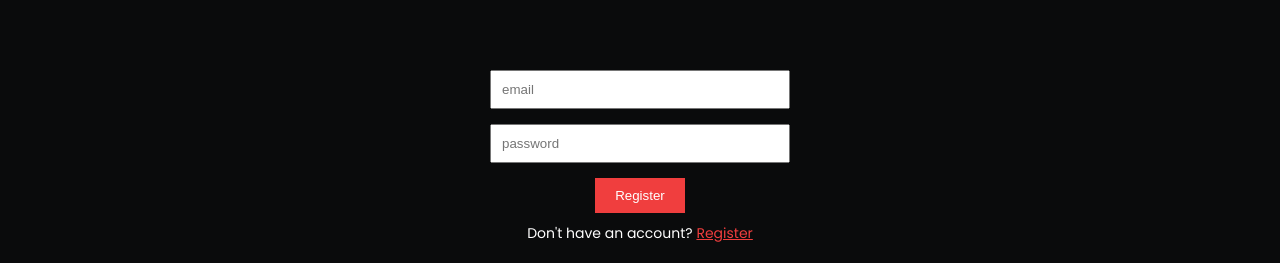
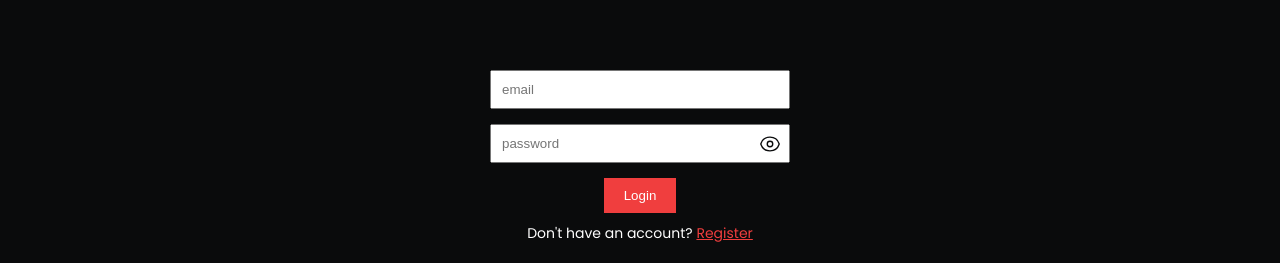
Before and after one commit to okorojames/streamflix, a React (Vite) app: page /login in a window 1280 px wide. Shown: the part 257-520 px from the top of the page. Built offline with nearby package versions, Linux system fonts and the light colour scheme.

Commit message:
made final corrections, All movies page still under developement

```diff
--- /dev/null
+++ b/src/contexts/AuthContext.jsx
@@ -0,0 +1,19 @@
+import { createContext, useState } from "react";
+
+export const AuthContext = createContext();
+const AuthContextProvider = ({ children }) => {
+  // global states
+  const [passwordType, setPasswordType] = useState(true);
+  // global function
+  const changePassType = () => {
+    setPasswordType(!passwordType);
+  };
+  return (
+    <AuthContext.Provider value={{ passwordType, changePassType }}>
+      {" "}
+      {children}{" "}
+    </AuthContext.Provider>
+  );
+};
+
+export default AuthContextProvider;
--- a/src/index.css
+++ b/src/index.css
@@ -358,6 +358,7 @@ nav {
   border: 0;
   background: var(--red-one);
   color: var(--light-one);
+  cursor: pointer;
 }
 .register_footer {
   margin-top: 1rem;
@@ -366,6 +367,20 @@ nav {
 .register_footer a {
   color: var(--red-one);
   text-decoration: underline;
+}
+.password_input_wrapper {
+  position: relative;
+}
+.passsword_eye {
+  position: absolute;
+  top: 50%;
+  right: 3%;
+  transform: translate(0, -50%);
+  width: 22px;
+  stroke: #0a0b0c;
+}
+.register_err {
+  color: var(--red-one);
 }
 /*  */
 /*  */
@@ -425,11 +440,12 @@ nav {
   .nav_links {
     position: fixed;
     flex-direction: column;
-    background: var(--dark-one);
+    background: rgba(10, 11, 12, 0.78);
+    backdrop-filter: blur(6px);
     right: -2000px;
     top: 74px;
     height: 100vh;
-    width: 40%;
+    width: 50%;
     align-items: center;
     gap: 6rem;
     padding-right: 0;
@@ -443,7 +459,7 @@ nav {
 }
 @media screen and (max-width: 478px) {
   .nav_links {
-    width: 80%;
+    width: 90%;
   }
   .header_text_overlay {
     width: 90%;
@@ -472,6 +488,9 @@ nav {
   }
 }
 @media screen and (max-width: 376px) {
+  .register_form div {
+    width: 100%;
+  }
   .register_form input {
     width: 100%;
   }
--- a/src/main.jsx
+++ b/src/main.jsx
@@ -3,9 +3,12 @@ import ReactDOM from "react-dom/client";
 import App from "./App.jsx";
 import "./index.css";
 import { BrowserRouter } from "react-router-dom";
+import AuthContextProvider from "./contexts/AuthContext.jsx";
 
 ReactDOM.createRoot(document.getElementById("root")).render(
   <BrowserRouter>
-    <App />
+    <AuthContextProvider>
+      <App />
+    </AuthContextProvider>
   </BrowserRouter>
 );
--- a/src/pages/Home.jsx
+++ b/src/pages/Home.jsx
@@ -12,11 +12,20 @@ import { Swiper, SwiperSlide } from "swiper/react";
 
 import "swiper/css";
 import "swiper/css/bundle";
-import { Link } from "react-router-dom";
+import { Link, useNavigate } from "react-router-dom";
 
 SwiperCore.use([Autoplay]);
 
 const Home = () => {
+  //
+  const navigate = useNavigate();
+  // check if user is logged in
+  const users_data_exists = JSON.parse(localStorage.getItem("users_details"));
+  useEffect(() => {
+    if (!users_data_exists) {
+      navigate("/login");
+    }
+  }, []);
   // states
   const [movies, setMovies] = useState();
   const [upcomingMovies, setUpcomingMovies] = useState();
@@ -60,7 +69,7 @@ const Home = () => {
     getMovies();
   }, []);
 
-  // set product title limit
+  // set movie title limit
   const titleLimit = 25;
   const truncateTitle = (title) => {
     if (title.length > titleLimit) {
--- a/src/pages/Login.jsx
+++ b/src/pages/Login.jsx
@@ -1,13 +1,102 @@
-import React from "react";
-import { Link } from "react-router-dom";
+import React, { useContext, useEffect, useState } from "react";
+import { Link, useNavigate } from "react-router-dom";
+import { AuthContext } from "../contexts/AuthContext";
 
 const Login = () => {
+  //
+  const navigate = useNavigate();
+
+  // check if user isi logged in
+  const users_data_exists = JSON.parse(localStorage.getItem("users_details"));
+  useEffect(() => {
+    if (users_data_exists) {
+      navigate("/");
+    }
+  }, []);
+
+  //
+  const [email, setEmail] = useState();
+  const [password, setPassword] = useState();
+  const [error, setError] = useState();
+  const [loading, setLoading] = useState(false);
+
+  // state context
+  const { passwordType, changePassType } = useContext(AuthContext);
+
+  // user details
+  const user_details = { email, password };
+
+  // handle Login user
+  const handleLoginUser = async (e) => {
+    e.preventDefault();
+    setLoading(true);
+    try {
+      const res = await fetch(
+        "https://streamflix-server.onrender.com/api/user/login",
+        {
+          method: "POST",
+          headers: {
+            "Content-Type": "application/json",
+          },
+          body: JSON.stringify(user_details),
+        }
+      );
+      const data = await res.json();
+      if (res) {
+        setLoading(false);
+      }
+      if (!res.ok) {
+        setError(data.msg);
+      }
+      if (res.ok) {
+        localStorage.setItem("users_details", JSON.stringify(data));
+        navigate("/");
+      }
+    } catch (err) {
+      console.log(err);
+    }
+  };
+
+  //
   return (
     <div className="register_section">
-      <form className="register_form">
-        <input type="email" placeholder="email" />
-        <input type="password" placeholder="password" />
-        <button type="submit">Register</button>
+      <form className="register_form" onSubmit={handleLoginUser}>
+        {error && <p className="register_err">{error}</p>}
+        <input
+          type="email"
+          placeholder="email"
+          onChange={(e) => setEmail(e.target.value)}
+        />
+        <div className="password_input_wrapper">
+          <input
+            type={passwordType === true ? "password" : "text"}
+            placeholder="password"
+            onChange={(e) => setPassword(e.target.value)}
+          />
+          <svg
+            xmlns="http://www.w3.org/2000/svg"
+            fill="none"
+            viewBox="0 0 24 24"
+            strokeWidth={1.5}
+            stroke="currentColor"
+            className="passsword_eye"
+            onClick={changePassType}
+          >
+            <path
+              strokeLinecap="round"
+              strokeLinejoin="round"
+              d="M2.036 12.322a1.012 1.012 0 010-.639C3.423 7.51 7.36 4.5 12 4.5c4.638 0 8.573 3.007 9.963 7.178.07.207.07.431 0 .639C20.577 16.49 16.64 19.5 12 19.5c-4.638 0-8.573-3.007-9.963-7.178z"
+            />
+            <path
+              strokeLinecap="round"
+              strokeLinejoin="round"
+              d="M15 12a3 3 0 11-6 0 3 3 0 016 0z"
+            />
+          </svg>
+        </div>
+        <button type="submit">
+          {loading === false ? "Login" : "Loading ..."}
+        </button>
       </form>
       <p className="register_footer">
         Don't have an account? <Link to="/register">Register</Link>
--- a/src/pages/MovieDetails.jsx
+++ b/src/pages/MovieDetails.jsx
@@ -1,7 +1,18 @@
 import React, { useEffect, useState } from "react";
-import { Link, useLocation } from "react-router-dom";
+import { Link, useLocation, useNavigate } from "react-router-dom";
 
 const MovieDetails = () => {
+  //
+  const navigate = useNavigate();
+  // check if user is logged in
+  const users_data_exists = JSON.parse(localStorage.getItem("users_details"));
+  useEffect(() => {
+    if (!users_data_exists) {
+      navigate("/login");
+    }
+  }, []);
+
+  //
   let { state } = useLocation();
   const [movie, setMovie] = useState();
   const [trailer, setTrailer] = useState();
@@ -24,6 +35,8 @@ const MovieDetails = () => {
     };
     getTrailer();
   }, []);
+
+  //
 
   //
   return (
@@ -64,7 +77,7 @@ const MovieDetails = () => {
               ) : (
                 <>
                   <p>Watch Trailer Here</p>
-                  <i class="bx bx-chevrons-down"></i>
+                  <i className="bx bx-chevrons-down"></i>
                 </>
               )}
             </div>
--- a/src/pages/Movies.jsx
+++ b/src/pages/Movies.jsx
@@ -1,6 +1,18 @@
-import React from "react";
+import React, { useEffect } from "react";
+import { useNavigate } from "react-router-dom";
 
 const Movies = () => {
+  //
+  const navigate = useNavigate();
+  // check if user is logged in
+  const users_data_exists = JSON.parse(localStorage.getItem("users_details"));
+  useEffect(() => {
+    if (!users_data_exists) {
+      navigate("/login");
+    }
+  }, []);
+
+  //
   return (
     <div
       style={{
--- a/src/pages/Register.jsx
+++ b/src/pages/Register.jsx
@@ -1,10 +1,61 @@
-import React from "react";
-import { Link } from "react-router-dom";
+import React, { useContext, useEffect, useState } from "react";
+import { Link, useNavigate } from "react-router-dom";
+import { AuthContext } from "../contexts/AuthContext";
 
 const Register = () => {
+  // checking if user details already exists
+  const users_data_exists = JSON.parse(localStorage.getItem("users_details"));
+  useEffect(() => {
+    if (users_data_exists) {
+      navigate("/");
+    }
+  }, []);
+
+  //
+  const navigate = useNavigate();
+  // states
+  const [firstName, setFirstName] = useState();
+  const [lastName, setLastName] = useState();
+  const [email, setEmail] = useState();
+  const [password, setPassword] = useState();
+  const [error, setError] = useState();
+  const [loading, setLoading] = useState(false);
+
+  // state contexts
+  const { passwordType, changePassType } = useContext(AuthContext);
+
+  //
+  const userDetails = { firstName, lastName, email, password };
+
+  // handle registration function
   const handleRegister = async (e) => {
+    setLoading(true);
     e.preventDefault();
     try {
+      const res = await fetch(
+        "https://streamflix-server.onrender.com/api/user/register",
+        {
+          method: "POST",
+          headers: {
+            "Content-Type": "application/json",
+          },
+          body: JSON.stringify(userDetails),
+        }
+      );
+      const data = await res.json();
+      if (res) {
+        setLoading(false);
+      }
+      if (res.ok) {
+        localStorage.setItem("users_details", JSON.stringify(data));
+        navigate("/");
+      }
+      if (!res.ok) {
+        setTimeout(() => {
+          setError("");
+        }, 5000);
+        setError(data.msg);
+      }
     } catch (err) {
       console.log(err);
     }
@@ -14,11 +65,53 @@ const Register = () => {
   return (
     <div className="register_section">
       <form className="register_form" onSubmit={handleRegister}>
-        <input type="text" placeholder="first name" />
-        <input type="text" placeholder="last name" />
-        <input type="email" placeholder="email" />
-        <input type="password" placeholder="password" />
-        <button type="submit">Register</button>
+        {error && <p className="register_err">{error}</p>}
+        <input
+          type="text"
+          placeholder="first name"
+          onChange={(e) => setFirstName(e.target.value)}
+        />
+        <input
+          type="text"
+          placeholder="last name"
+          onChange={(e) => setLastName(e.target.value)}
+        />
+        <input
+          type="email"
+          placeholder="email"
+          onChange={(e) => setEmail(e.target.value)}
+        />
+        <div className="password_input_wrapper">
+          <input
+            type={passwordType === true ? "password" : "text"}
+            placeholder="password"
+            onChange={(e) => setPassword(e.target.value)}
+          />
+          <svg
+            xmlns="http://www.w3.org/2000/svg"
+            fill="none"
+            viewBox="0 0 24 24"
+            strokeWidth={1.5}
+            stroke="currentColor"
+            className="passsword_eye"
+            onClick={changePassType}
+          >
+            <path
+              strokeLinecap="round"
+              strokeLinejoin="round"
+              d="M2.036 12.322a1.012 1.012 0 010-.639C3.423 7.51 7.36 4.5 12 4.5c4.638 0 8.573 3.007 9.963 7.178.07.207.07.431 0 .639C20.577 16.49 16.64 19.5 12 19.5c-4.638 0-8.573-3.007-9.963-7.178z"
+            />
+            <path
+              strokeLinecap="round"
+              strokeLinejoin="round"
+              d="M15 12a3 3 0 11-6 0 3 3 0 016 0z"
+            />
+          </svg>
+        </div>
+
+        <button type="submit">
+          {loading === false ? "Register" : "Loading..."}
+        </button>
       </form>
       <p className="register_footer">
         Already have an account? <Link to="/login">Login</Link>
```
Also changed, not shown: src/components/Header.jsx (+25 -2 lines), src/components/Navbar.jsx (+14 -4 lines).
